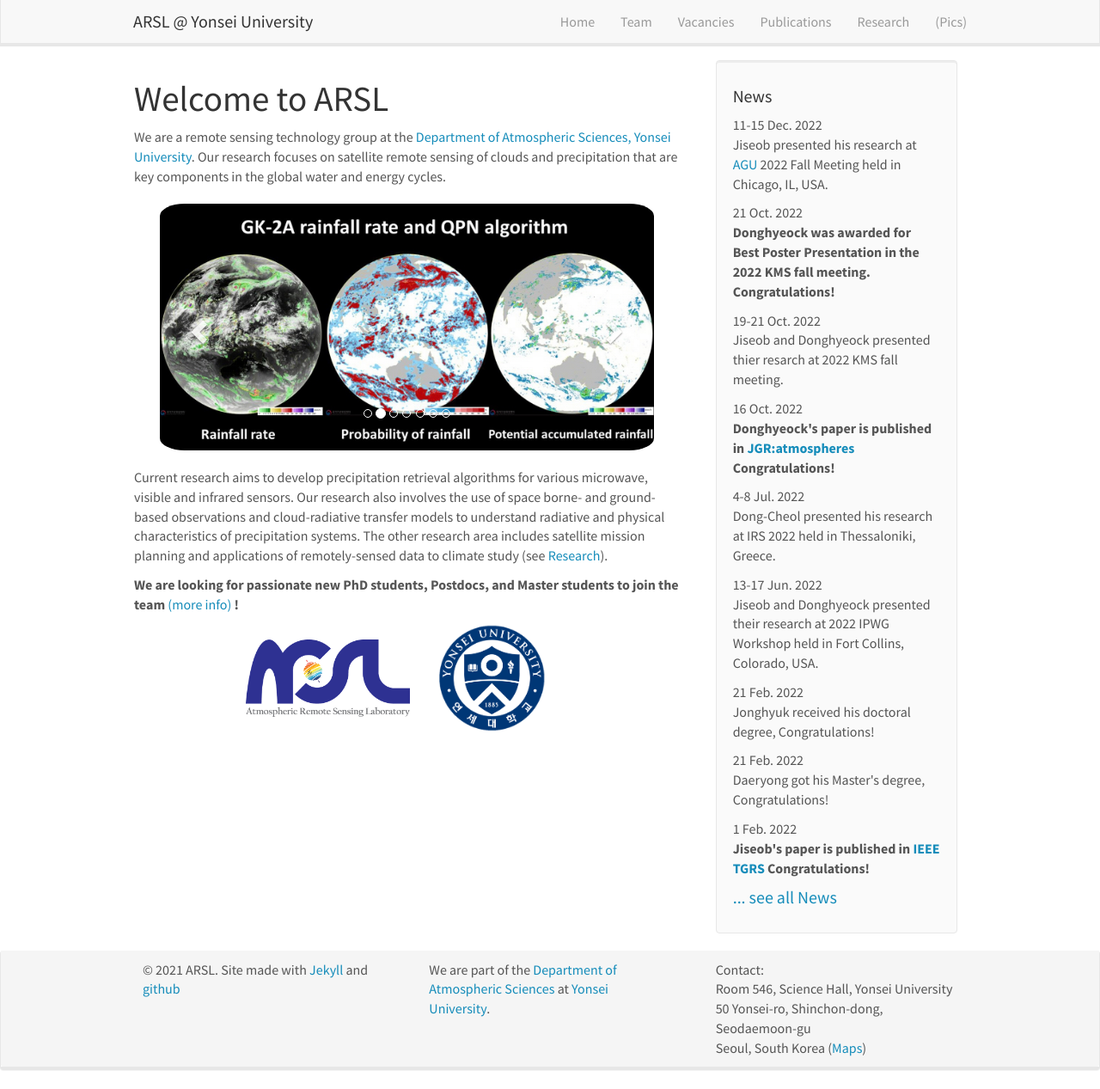
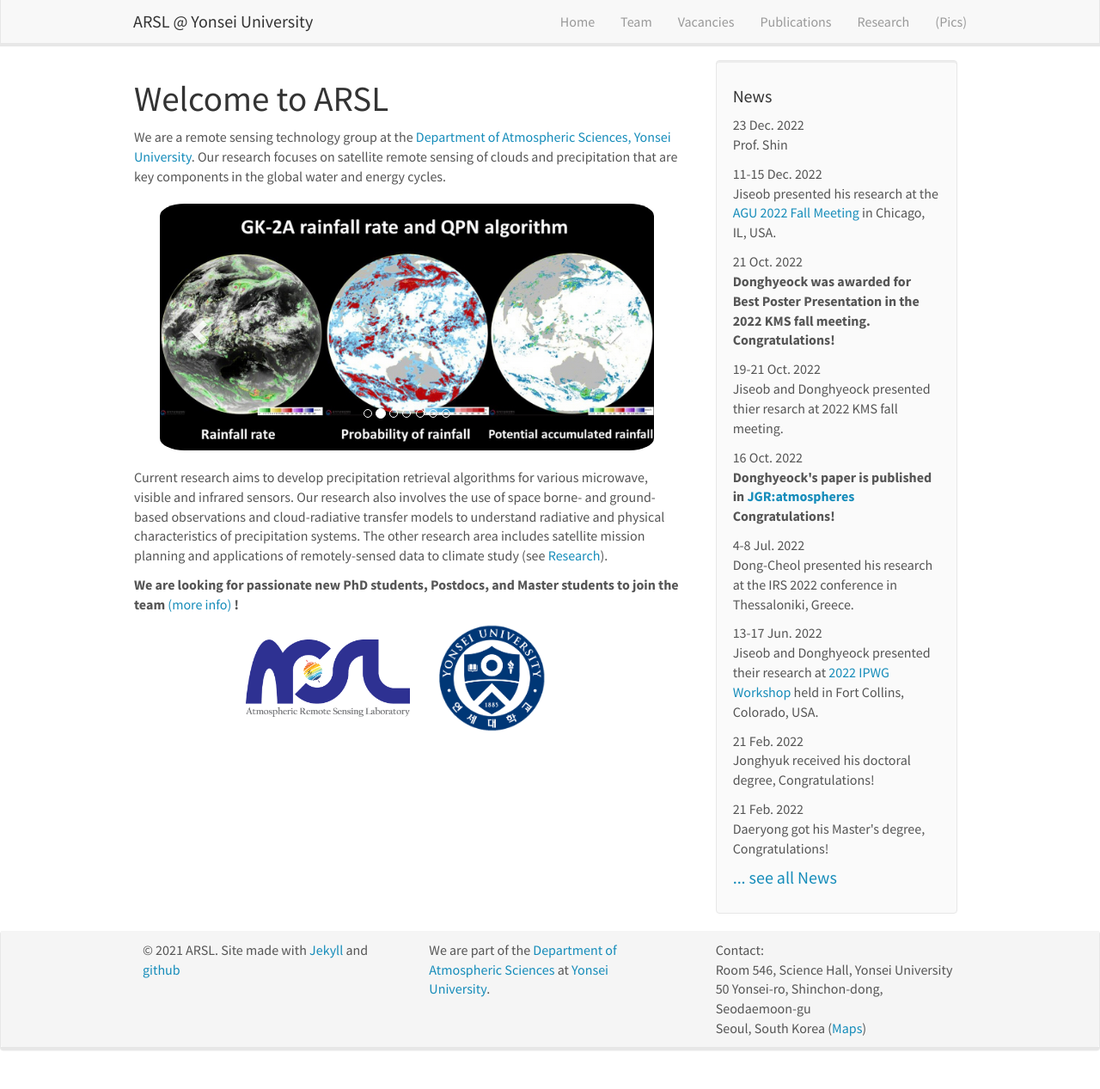
Before and after one commit to roo2003/roo2003.github.io, a Jekyll site: the page built from _pages/home.md, in a window 1280 px wide and 1267 px high. Shown: the whole window at 86% size. Built offline with Jekyll 4.4.1, drawn with Linux system fonts in a browser that asks for light colours; nearby versions of some CDN libraries.

Commit message:
Update news.yml

```diff
--- a/_data/news.yml
+++ b/_data/news.yml
@@ -1,5 +1,8 @@
+- date: 23 Dec. 2022
+  headline: "Prof. Shin "
+
 - date: 11-15 Dec. 2022
-  headline: "Jiseob presented his research at <a href='https://www.agu.org/'>AGU</a> 2022 Fall Meeting held in Chicago, IL, USA."
+  headline: "Jiseob presented his research at the <a href='https://www.agu.org/fall-meeting-2022/'>AGU 2022 Fall Meeting</a> in Chicago, IL, USA."
 
 - date: 21 Oct. 2022
   headline: "<b>Donghyeock was awarded for Best Poster Presentation in the 2022 KMS fall meeting. Congratulations!</b>"
@@ -11,10 +14,10 @@
   headline: "<b>Donghyeock's paper is published in <a href='https://doi.org/10.1029/2021JD036254'>JGR:atmospheres</a> Congratulations!</b>"
 
 - date: 4-8 Jul. 2022
-  headline: "Dong-Cheol presented his research at IRS 2022 held in Thessaloniki, Greece."
+  headline: "Dong-Cheol presented his research at the IRS 2022 conference in Thessaloniki, Greece."
 
 - date: 13-17 Jun. 2022
-  headline: "Jiseob and Donghyeock presented their research at 2022 IPWG Workshop held in Fort Collins, Colorado, USA."
+  headline: "Jiseob and Donghyeock presented their research at <a href='https://www.irs2022.org/'>2022 IPWG Workshop</a> held in Fort Collins, Colorado, USA."
 
 - date: 21 Feb. 2022
   headline: "Jonghyuk received his doctoral degree, Congratulations!"
```
